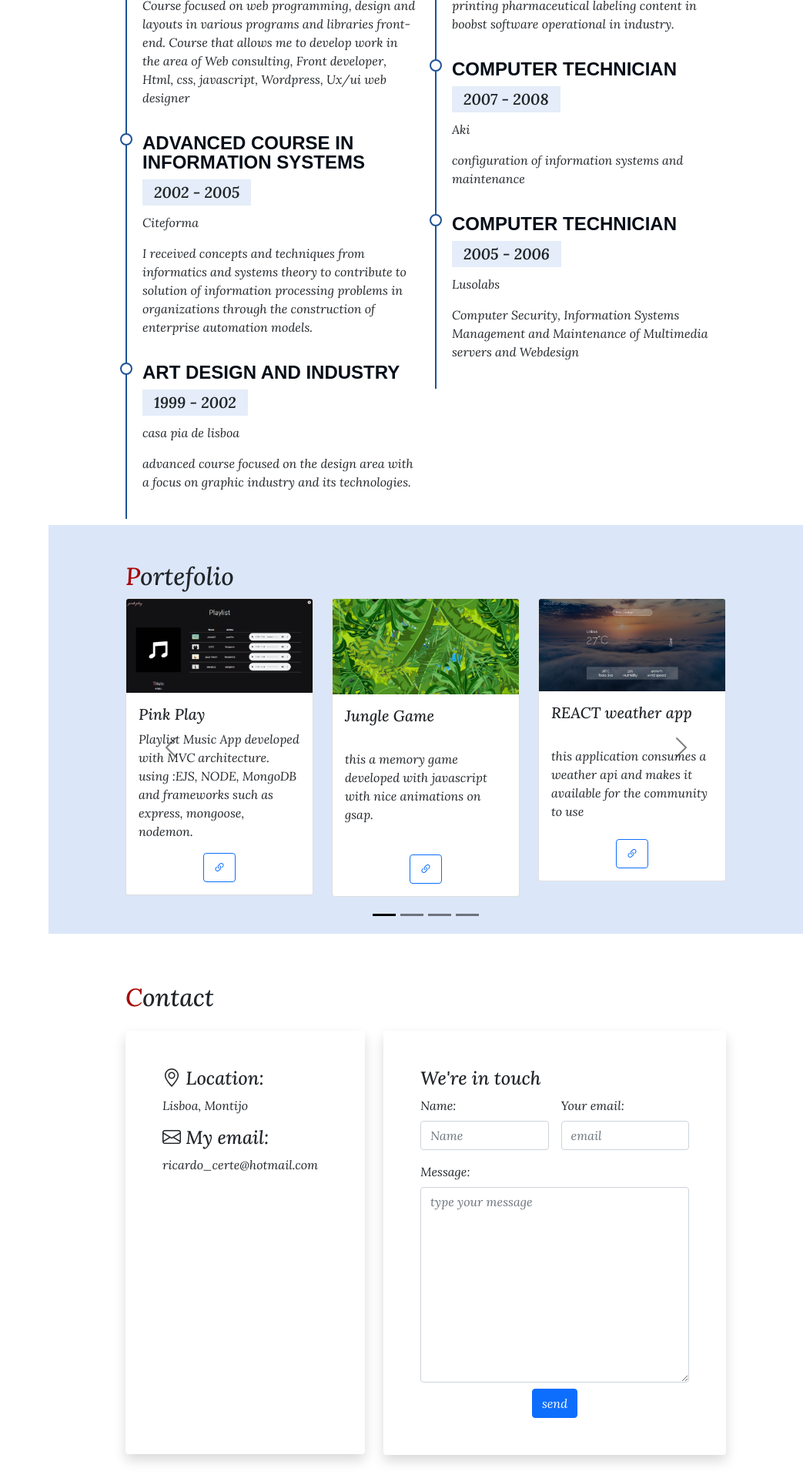
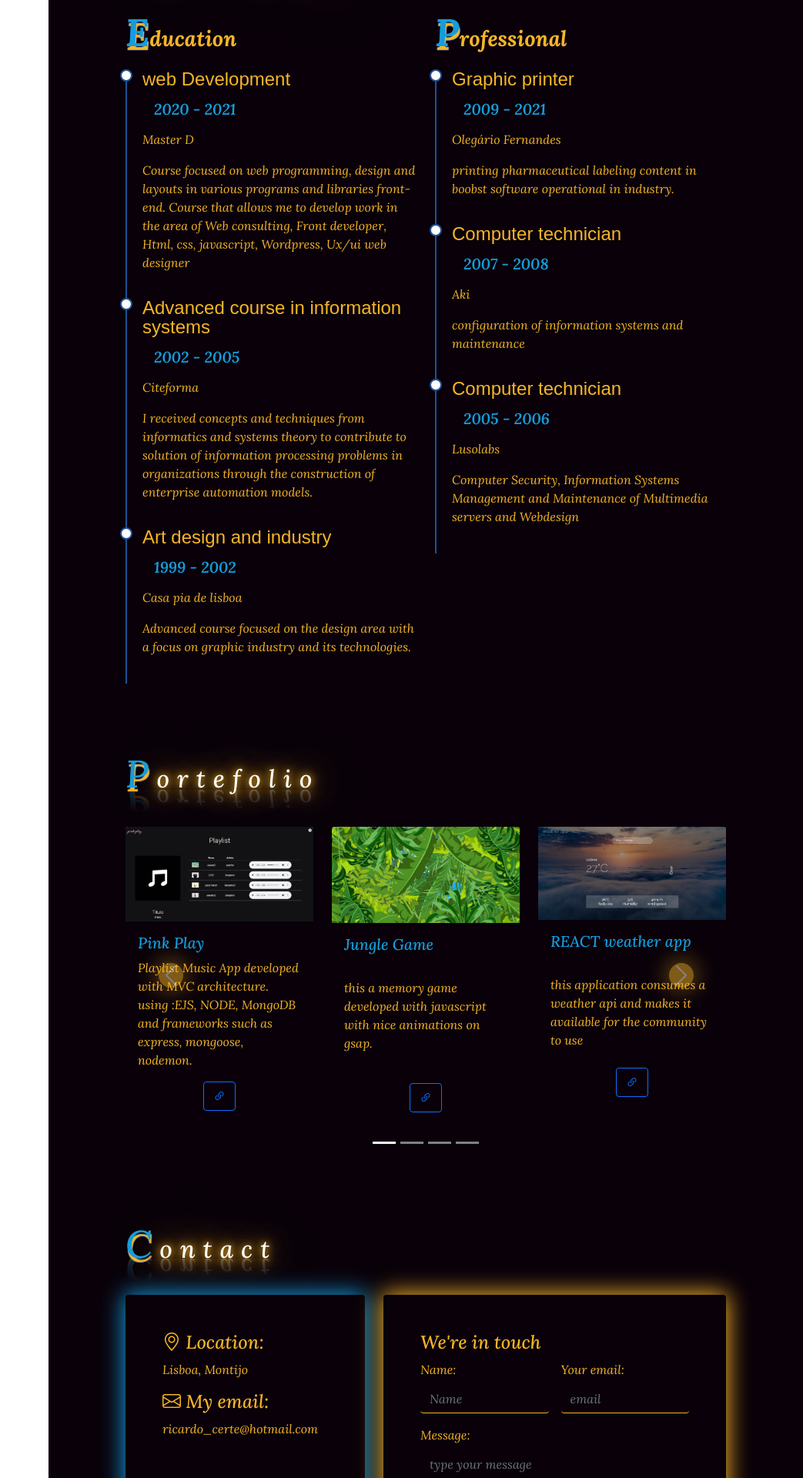
Before and after one commit to ricardoalexandrepereira/Portefolio-resp, a Flask app: page / in a window 1280 px wide. Shown: the part 2840-4760 px from the top of the page at 77% size, without its empty margins (237-1280 px from the left). Run offline with Flask 2, Linux system fonts and the light colour scheme; some libraries are stand-ins or nearby versions; some web fonts are replaced; grey boxes are pictures that could not be loaded.

Commit message:
change layout

```diff
--- a/static/script.js
+++ b/static/script.js
@@ -78,7 +78,7 @@ var scene = new THREE.Scene();
     camera.position.z = 5;
 
     var renderer = new THREE.WebGLRenderer({antialias:true});
-    renderer.setClearColor("#e5e5e5");
+    renderer.setClearColor("#090009");
     renderer.setSize(window.innerWidth,window.innerHeight);
 
     banner.appendChild(renderer.domElement)
@@ -96,7 +96,7 @@ var scene = new THREE.Scene();
 
 
     var geometry = new THREE.BoxGeometry(1, 1, 1);
-    var material = new THREE.MeshLambertMaterial({color: 0xF7F7F7})
+    var material = new THREE.MeshLambertMaterial({color: 0xE2740E})
     var mesh = new THREE.Mesh(geometry, material);
 
     scene.add(mesh)
--- a/static/style.css
+++ b/static/style.css
@@ -142,12 +157,79 @@ section#inicio div#arraste{
 section#inicio div#arraste a{
     text-decoration: none;
     color:#fff;
-    z-index: 100;
+    z-index: -1;
+
+}
+#habilidades{
+
+    background: linear-gradient(to left,#f7b527,#090009);
+    color:#fff;
+}
+
+
+#Curriculum{
+    background-color: #090009;
+    color: #f7b527;
+    padding-bottom: 50px;
+}
+.carousel-inner{
+    margin-top: 50px;
+
+}
+.card{
+    border:none;
+
+}
+.card input, .card textarea{
+    background-color: #090009;
+    border: none;
+    border-bottom:.5px solid #f7b527;
+}
+.card-title{
+    color:#149DDD;
+
+}
+.card-text{
+    color: #f7b527;
+}
+#portefolio{
+    background-color: #090009;
+    color: #f7b527;
+
+}
+.carousel-control-next-icon{
+    color: #f7b527;
+    background-color: #f7b527;
+    box-shadow: 0 0 30px 2px #f7b527;
+    border-radius: 50%;
+
+}
+.carousel-control-prev-icon{
+    color: #f7b527;
+    background-color: #f7b527;
+    box-shadow: 0 0 30px 2px #f7b527;
+    border-radius: 50%;
+}
+
+#contato{
+    background-color: #090009;
+    color: #f7b527;
+}
+#card-endereco{
+    box-shadow: 0 0 30px 2px #149ddd;
+    background-color: #090009;
+}
+#card-contact{
+    box-shadow: 0 0 30px 2px #f7b527;
+    background-color: #090009;
+}
+.card-body{
+background-color:#090009;
 }
 i.menu-mobile{
     position: fixed;
-    color: #021124;
-    background-color: #fff;
+    color: #fff;
+    background-color: #f7b527;
     right: 1rem;
     top: 1rem;
     font-size: 1.5rem;
@@ -253,26 +331,25 @@ a:hover {
 }
 *::-webkit-scrollbar-track{
     width: 12px;
-    box-shadow: inset 0 0 .3rem #00000050;
-    background-color: #fff;
+    box-shadow: inset 0 0 .3rem #f7b527;
+    background-color: #090009;
 }
 *::-webkit-scrollbar-thumb{
-    background-color: #021124;
+    background-color: #f7b527;
     border-radius: 10px;
 }
 .section-bg{
-    background-color: #dbe6f9;
+    background-color: #f7b527;
 }
 .progress-bar{
-   background-color: #071a31;
+   background-color: #090009;
 
 }
 
 .cv .cv-title{
     font-weight: 700;
-    margin-top: 20px;
     margin-bottom:20px;
-    color:#050d18;
+    color:#f7b527;
 
 }
 .cv .cv-item{
@@ -284,19 +361,21 @@ a:hover {
 }
 .cv .cv-item h4{
     line-height: 25px;
-    font-weight: 600;
-    text-transform: uppercase;
+    font-weight: 300;
+    text-transform:none;
     font-family: "poppins", sans-serif;
-    color: #050d18;
+    color: #f7b527;
     margin-bottom:10px;
+
 
 }
 .cv .cv-item h5{
-    background-color: #e4edf9;
+
     padding: 5px 15px;
     display: inline-block;
     font-weight: 600;
     margin-bottom: 10px;
+    color:#149DDD;
 }
 .cv-item::before{
     content:'';
@@ -393,18 +472,54 @@ a:hover {
     margin:0;
     padding: 0;
     overflow-x:hidden;
+    background-color: transparent;
+
 }
 h1.intro{
     position:absolute;
-    top:6em;
-    left:8em;
-    font-family:'Gill Sans', 'Gill Sans MT', Calibri, 'Trebuchet MS', sans-serif;
     font-size: 3em;
-    text-transform: uppercase;
-    line-height: 1em;
-    border: 3px solid rgb(2, 17, 36);
-    padding:  .2em;
+    letter-spacing: 10px;
+    color:#f7b527;
+   top: 50%;
+   left: 0%;
+    width:100%;
+    text-align: center;
+    -webkit-box-reflect: below 1px linear-gradient( transparent,#0004);
+    line-height: 0.70em;
+    outline:none;
+    animation: animate 5s linear infinite;
 
+}
+
+h2#about, #habilidades h2, #Curriculum h2, #portefolio h2, #contato h2{
+    font-size: 2em;
+    letter-spacing: 10px;
+    color:#f7b527;
+   -webkit-box-reflect: below 1px linear-gradient( transparent,#0004);
+    line-height: 0.70em;
+    outline:none;
+    animation: animate 5s linear infinite;
+}
+
+
+
+@keyframes animate
+{
+    0%,18%,20%,50.1%,60%,65.1%,80%,90.1%,92%
+{
+    color:#0e3742;
+    text-shadow: none;
+}
+18.1%,20.1%,30%,50%,60.1%,65%,80.1%,90%,92.1%,100%
+{
+    color:#fff;
+    text-shadow:0 0 10px #f7b527,
+    0 0 20px #f7b527,
+    0 0 40px #f7b527,
+    0 0 80px #f7b527,
+    0 0 160px #f7b527;
+
+}
 }
 
 
@@ -440,7 +553,15 @@ h1.intro{
   left:0;
 
 }
+h1.intro{
+    width: 100% !important;
+    height: auto;
+}
 }
 #A,#G,#W,#S,#C,#E,#P{
-    color:rgb(167, 6, 6);
+    color:#149ddd;
+    text-shadow: 1px 5px 1px rgb(247, 181, 39),1px 5px 1px rgb(0, 89, 231),
+    1px 5px 1px rgb(0, 47, 255),1px 5px 1px rgb(0, 89, 255);
+    font-size: 50px;
+
 }
--- a/templates/index.html
+++ b/templates/index.html
@@ -21,7 +21,7 @@
     <aside id="header">
         <section class="profile">
             <img src="../static/img/ricardo-PH.png" alt="Foto Ricardo">
-            <h1>Ricardo Pereira</h1>
+            <!--<h1>Ricardo Pereira</h1>-->
             <div class="social-links mt-4 text-center">
                 <a target="_blank" href="https://www.linkedin.com/in/ricardo-pereira-code-dev">
                     <i class="bi bi-linkedin"></i>
@@ -77,24 +77,24 @@
         <section id="inicio" class="row m-0 p-0">
             <div class="banner">
 
-                <h1 class="intro">Ricardo Pereira</h1>
+                <h1 contentditable="true" class="intro">Hi I'am Ricardo</h1>
 
 
             </div>
-            <div class="col-md-7 d-flex justify-content-end align-items-end flex-column">
+           <!-- <div class="col-md-7 d-flex justify-content-end align-items-end flex-column">
                 <div id="arraste" class="d-flex align-items-center">
                     <i class="bi bi-arrow-down text-white pe-2 fs-2"></i>
                     <a href="#sobre">Arraste para mais</a>
                 </div>
-            </div>
+            </div>-->
 
         </section>
 
-        <section id="sobre" class="container mt-5">
+        <section id="sobre" class="container pt-5">
 
             <div class="row w-100">
                 <div class="col-md-12" data-anime="right">
-                    <h2 class="pt-3"> <span id="A">A</span>bout me</h2>
+                    <h2 class="pt-3 mb-5" id="about"> <span id="A">A</span>bout me</h2>
                     <p>I believe in the power of education as a transforming agent of the individual,
                         because I had the possibility to study information technologies and various unrelated
                         technologies, as well as having lived in some countries with diverse cultures and other
@@ -114,7 +114,7 @@
                     <img class="img-fluid shadow" src="../static/img/me.png" alt="foto ricardo" data-anime="left">
                 </div>
                 <div class="col-md-8" data-anime="right">
-                    <h3><span id="G">G</span>raphic printer/<span id="W">W</span>eb Developer</h3>
+                    <h3><span id="W">W</span>eb Developer/<span id="G">G</span>raphic printer</h3>
                     <p>I am currently developing my work in the design and
                         printing for the company Olegário fernandes,
                         i also develop work in web design mainly in
@@ -122,7 +122,7 @@
 
                         <div class="row mt-3 mb-3">
 
-                            <div class="col-md-6">
+                            <div class="col-md-6" id="me">
                                 <ul class="list-group list-group-flush fs-5">
                                     <li class="list-group-item">
                                         niver: <small class="fw-lighter">
@@ -144,7 +144,7 @@
                                   </ul>
                             </div>
 
-                            <div class="col-md-6">
+                            <div class="col-md-6" id="me2">
                                 <ul class="list-group list-group-flush fs-5">
                                     <li class="list-group-item">
                                         Hobby: <small>
@@ -172,7 +172,7 @@
 
                         </div>
 
-                        <p>In addition to developing personal projects in programming, I promote my
+                        <p class="p-5">In addition to developing personal projects in programming, I promote my
                              work in my circle of friends to be able to help them in the development
                              of their own projects, either in the implementation of applications or
                              web sites.
@@ -184,7 +184,7 @@
             </div>
         </section>
 
-        <section class="mt-5 section-bg" id="habilidades">
+        <section class="pt-5 section-bg" id="habilidades">
             <div class="container pb-5">
                 <h2 class="pt-5"><span id="S">S</span>kills</h2>
 
@@ -241,10 +241,10 @@
             </div>
         </section>
 
-        <section class="mt-5 cv" id="Curriculum">
+        <section class="pt-5 cv" id="Curriculum">
 
             <div class="container pb-2">
-                <h2 class="pt-3 pb-4"><span id="C">C</span>urriculum</h2>
+                <h2 class="mb-5 mt-5"><span id="C">C</span>urriculum</h2>
                 <div class="row">
                     <div class="col-md-6">
                         <h3 class="cv-title"><span id="E">E</span>ducation</h3>
@@ -272,10 +272,10 @@
                         </div>
 
                         <div class="cv-item" data-anime="up">
-                            <h4>art design and industry</h4>
+                            <h4>Art design and industry</h4>
                             <h5>1999 - 2002</h5>
-                            <p><em>casa pia de lisboa</em></p>
-                            <p>advanced course focused on the design area with a focus on
+                            <p><em>Casa pia de lisboa</em></p>
+                            <p>Advanced course focused on the design area with a focus on
                                 graphic industry and its technologies.
                             </p>
                         </div>
@@ -285,7 +285,7 @@
                         <h3 class="cv-title"><span id="P">P</span>rofessional</h3>
 
                         <div class="cv-item"data-anime="up">
-                            <h4>graphic printer</h4>
+                            <h4>Graphic printer</h4>
                             <h5>2009 - 2021</h5>
                             <p><em>Olegário Fernandes</em></p>
                             <p>printing pharmaceutical labeling content in boobst software
@@ -294,7 +294,7 @@
                         </div>
 
                         <div class="cv-item"data-anime="up">
-                            <h4>computer technician</h4>
+                            <h4>Computer technician</h4>
                             <h5>2007 - 2008</h5>
                             <p><em>Aki</em></p>
                             <p>configuration of information systems and maintenance
@@ -302,7 +302,7 @@
                         </div>
 
                         <div class="cv-item"data-anime="up">
-                            <h4>computer technician</h4>
+                            <h4>Computer technician</h4>
                             <h5>2005 - 2006</h5>
                             <p><em>Lusolabs</em></p>
                             <p>Computer Security, Information Systems Management and Maintenance of Multimedia servers and Webdesign
@@ -316,12 +316,12 @@
             </div>
         </section>
 
-        <section id="portefolio" class="section-bg mt5">
+        <section id="portefolio" class="section-bg pb-5">
             <div class="container pb-5 pt-5" data-anime="left">
 
                 <h2 class="pb-4s"><span id="P">P</span>ortefolio</h2>
 
-                <div id="carouselportefolio" class="carousel carousel-dark slide" data-bs-ride="carousel">
+                <div id="carouselportefolio" class="carousel carousel-light slide" data-bs-ride="carousel">
                     <div class="carousel-indicators">
                       <button type="button" data-bs-target="#carouselportefolio" data-bs-slide-to="0" class="active" aria-current="true" aria-label="Slide 1"></button>
                       <button type="button" data-bs-target="#carouselportefolio" data-bs-slide-to="1" aria-label="Slide 2"></button>
@@ -515,7 +515,7 @@
                               <div class="card">
                                 <img src="../static/img/dishes.png" class="card-img-top img-fluid w-100" alt="biolabs_site">
                                 <div class="card-body">
-                                  <h5 class="card-title mt-2 mb-2">Kazammm app</h5>
+                                  <h5 class="card-title mt-2 mb-4">Kazammm app</h5>
                                   <p class="card-text mt-2 mb-2">react app cusine.
                                    consuming an external api. Consults the dish and follows the recipe<br><br>
 
@@ -550,11 +550,11 @@
         <section class="pt-5 pb-5" id="contato">
 
             <div class="container mb-5">
-                <h2 class="pt-3 pb-3"><span id="C">C</span>ontact</h2>
+                <h2 class="mb-5"><span id="C">C</span>ontact</h2>
                 <div class="row">
 
                 <div class="col-md-5" data-anime="up">
-                    <div class="card p-5 shadow border-0">
+                    <div class="card p-5 border-0" id="card-endereco">
                         <div class="endereco">
                             <h4><i class="bi bi-geo-alt"></i> Location:</h4>
                             <p>Lisboa, Montijo</p>
@@ -568,7 +568,7 @@
                 </div>
 
                 <div class="col-md-7 mt-5 mt-md-0" data-anime="left">
-                    <div class="card p-5 h-100 shadow border-0">
+                    <div class="card p-5 h-100 border-0" id="card-contact">
                         <h4>We're in touch</h4>
                         <form class="row g-3" action="/send" method="POST">
                             <div class="col-md-6">
```
Also changed, not shown: other parts of static/style.css (+30 -21 lines).
